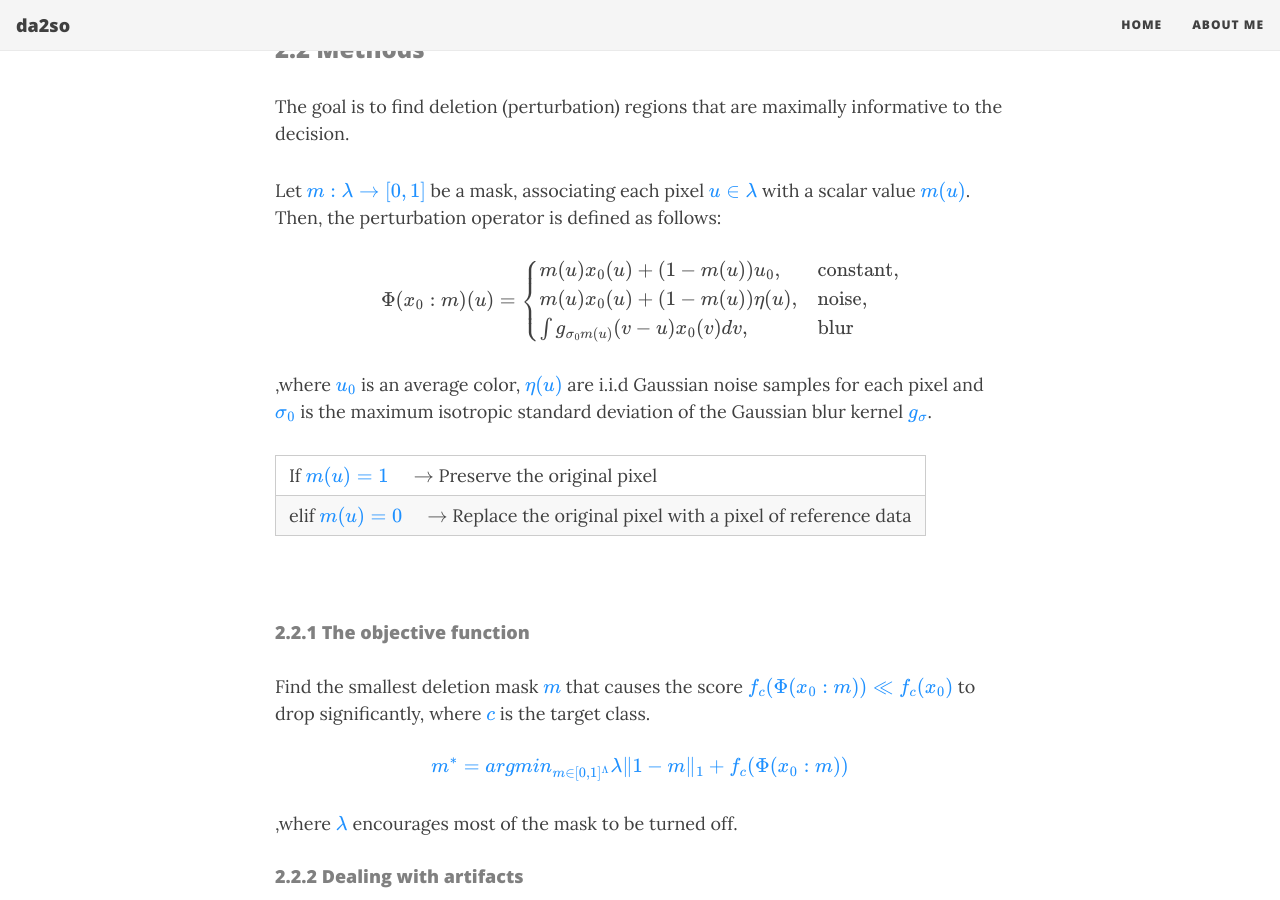
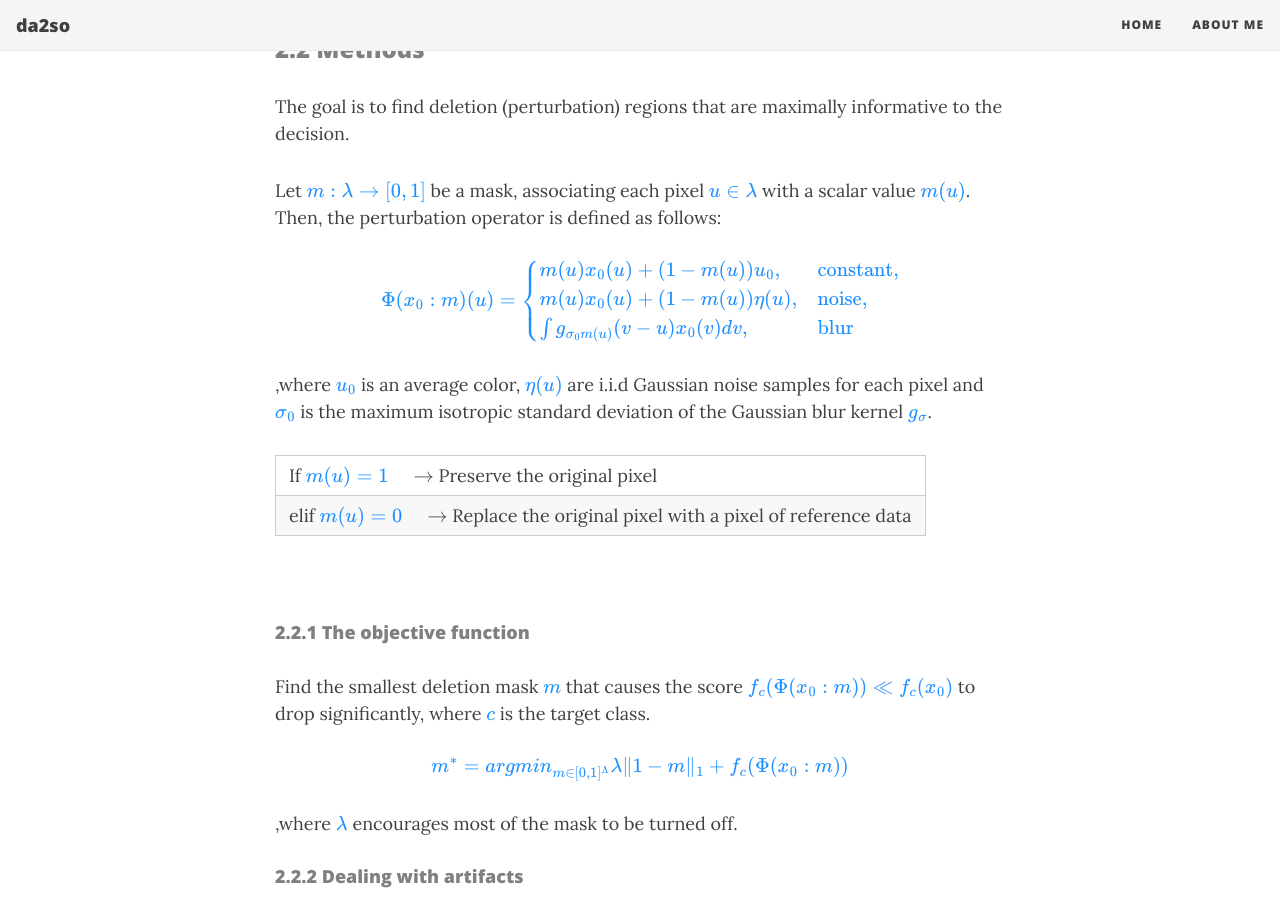
Before and after one commit to da2so/da2so.github.io, a Jekyll site: the page built from _posts/2020-08-11-Meaningful_Perturbation.md, in a window 1280 px wide and 900 px high, scrolled down 1638 px. Built offline with Jekyll 4.4.1, drawn with Linux system fonts in a browser that asks for light colours; nearby versions of some CDN libraries; formulas are drawn with MathJax 3.

Commit message:
Update 2020-08-11-Meaningful_Perturbation.md

```diff
--- a/_posts/2020-08-11-Meaningful_Perturbation.md
+++ b/_posts/2020-08-11-Meaningful_Perturbation.md
@@ -49,12 +49,12 @@ Let <span style="color:DodgerBlue">$m:\lambda \rightarrow [0,1]$</span> be a mas
 Then, the perturbation operator is defined as follows:
 
 
-\\[
+<span style="color:DodgerBlue">\\[
 \Phi(x_0: m)(u)= \\left\\{ \\begin{array}{ll} m(u)x_0(u)+(1-m(u))u_0, & \text{constant}, \cr
 											 m(u)x_0(u)+(1-m(u))\eta(u), & \text{noise}, \cr
 											 \int g_{\sigma_0 m(u)} (v-u)x_0(v)dv, & \text{blur}
 							\\end{array} \\right.
-\\]
+\\]</span>
 
 
 ,where <span style="color:DodgerBlue">$u_0$</span> is an average color, <span style="color:DodgerBlue">$\eta(u)$</span> are i.i.d Gaussian noise samples for each pixel and <span style="color:DodgerBlue">$\sigma_0$</span> is the maximum isotropic standard deviation of the Gaussian blur kernel <span style="color:DodgerBlue">$g_\sigma$</span>.
```
